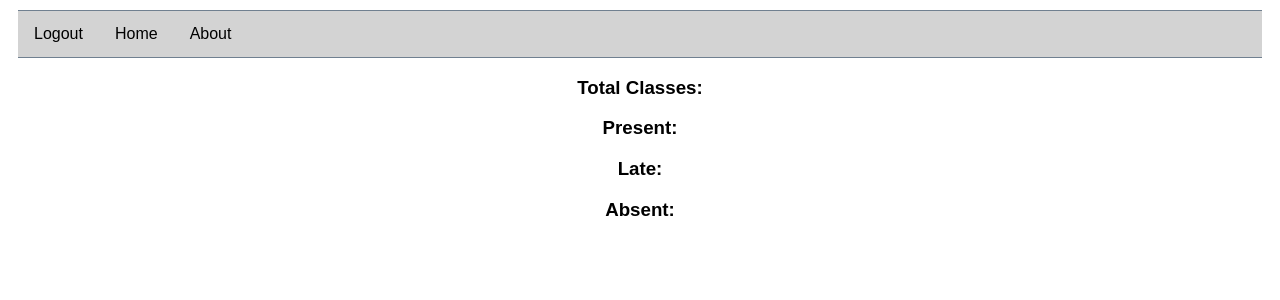
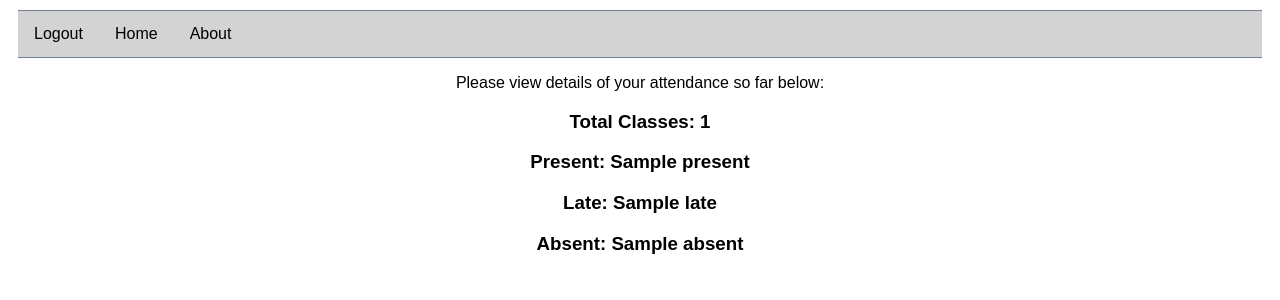
Before and after one commit to oakincorporated/Website-Repository, a Node project: template views/index.handlebars in a window 1280 px wide. Shown: the top 300 px of the page. Run offline with Node 20 templates, Linux system fonts and the light colour scheme; the template is opened without the code that fills it: most values are stand-ins (such as "Sample title", 1, 10 or a date in 2020); some libraries are stand-ins or nearby versions.

Commit message:
attendance data is now displayed for different users, need to get message working

```diff
--- a/index.js
+++ b/index.js
@@ -26,11 +26,19 @@ const port = 8080
 
 router.get('/', async ctx => {
 	try {
-		const data = {}
+		//const data = {}
 		if(ctx.session.authorised !== true ) return ctx.redirect('/login?msg=You%20need%20to%20log%20in.')
-		if(ctx.query.msg) data.msg = ctx.query.msg
-		if(ctx.query.user) data.user = ctx.query.user
+		//if(ctx.query.msg) data.msg = ctx.query.msg
+		//if(ctx.query.user) data.user = ctx.query.user
+
+		console.log(ctx.session.user)
+		const sqlquery = `SELECT * FROM attendance WHERE user="${ctx.session.user}";`
+		const db = await sqlite.open('./realworld.db')
+		const data = await db.get(sqlquery)
+		await db.close()
+		console.log(data)
 		await ctx.render('index', data)
+
 	} catch(err) {
 		await ctx.render('error', {message: err.message})
 	}
@@ -56,7 +64,11 @@ router.post('/login', async ctx => {
 
 		//password
 		if (body.pass!==record.pass) return ctx.redirect(`/login?user=${body.user}&msg=Invalid%20password,%20please%20try%20again.`)
+
+		//setting cookies
 		ctx.session.authorised = true
+		ctx.session.user = body.user
+		console.log(ctx.session.user)
 
 		//redirect to homepage
 		return ctx.redirect(`/?msg=Welcome%20${body.user}.%20You%20are%20now%20logged%20in.`)
@@ -94,7 +106,7 @@ module.exports = app.listen(port, async() => {
 	const db = await sqlite.open('./realworld.db')
 	await db.run('CREATE TABLE IF NOT EXISTS users (student_id INTEGER PRIMARY KEY, user TEXT, pass TEXT);')
 	await db.run('CREATE TABLE IF NOT EXISTS student (student_id INTEGER PRIMARY KEY, fname VARCHAR, mname VARCHAR, lname VARCHAR);')
-	await db.run('CREATE TABLE IF NOT EXISTS attendance (student_id INTEGER PRIMARY KEY, present INTEGER, late INTEGER, absent INTEGER, total_classes INT);')
+	await db.run('CREATE TABLE IF NOT EXISTS attendance (student_id INTEGER PRIMARY KEY, user TEXT, present INTEGER, late INTEGER, absent INTEGER, total_classes INT);')
 	await db.close()
 	console.log(`listening on port ${port}`)
 })
--- a/views/index.handlebars
+++ b/views/index.handlebars
@@ -18,9 +18,12 @@
  			<p class="msg">{{msg}}</p>
 		{{/if}}
 
-		<h3>Total Classes:</h3>
-		<h3>Present:</h3>
-		<h3>Late:</h3>
-		<h3>Absent:</h3>
+		<p>Please view details of your attendance so far below:</p>
+
+
+		<h3>Total Classes: {{total_classes}}</h3>
+		<h3>Present: {{present}}</h3>
+		<h3>Late: {{late}}</h3>
+		<h3>Absent: {{absent}}</h3>
 		</body>
 </html>
```
